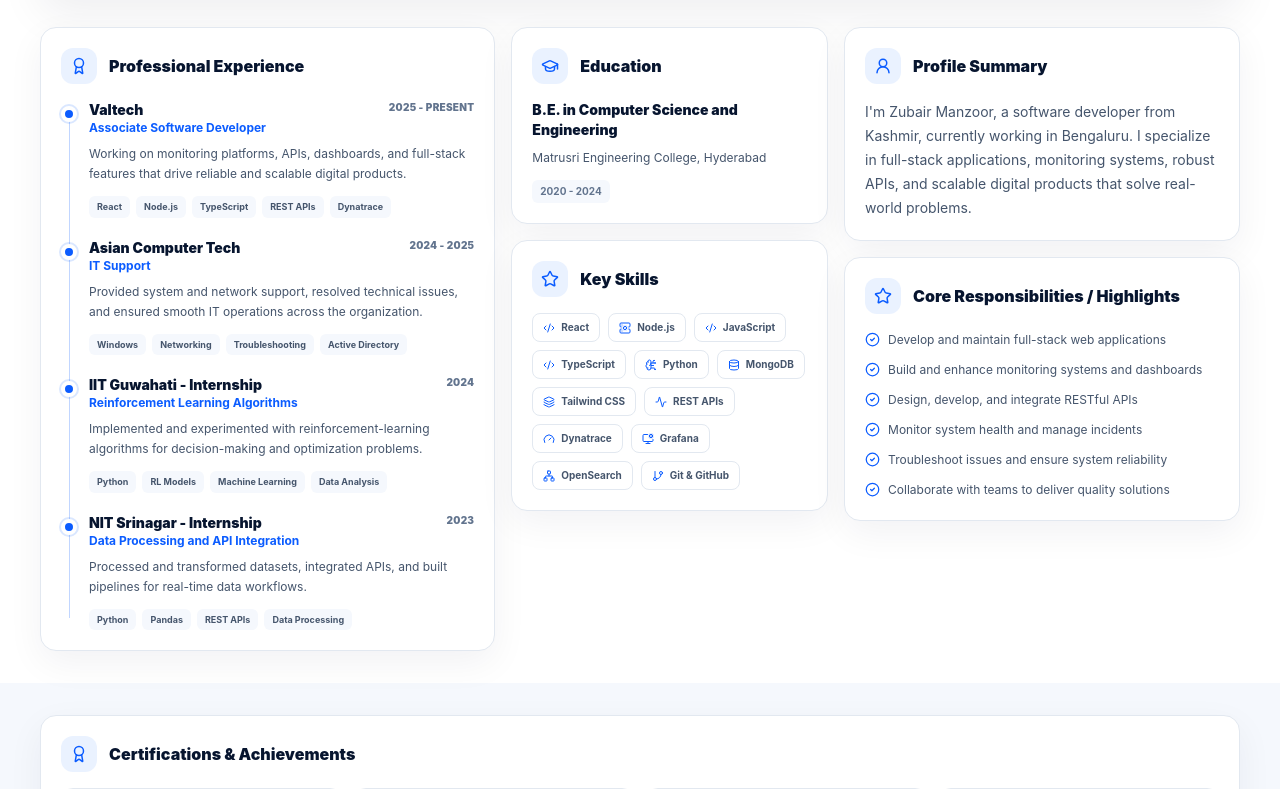
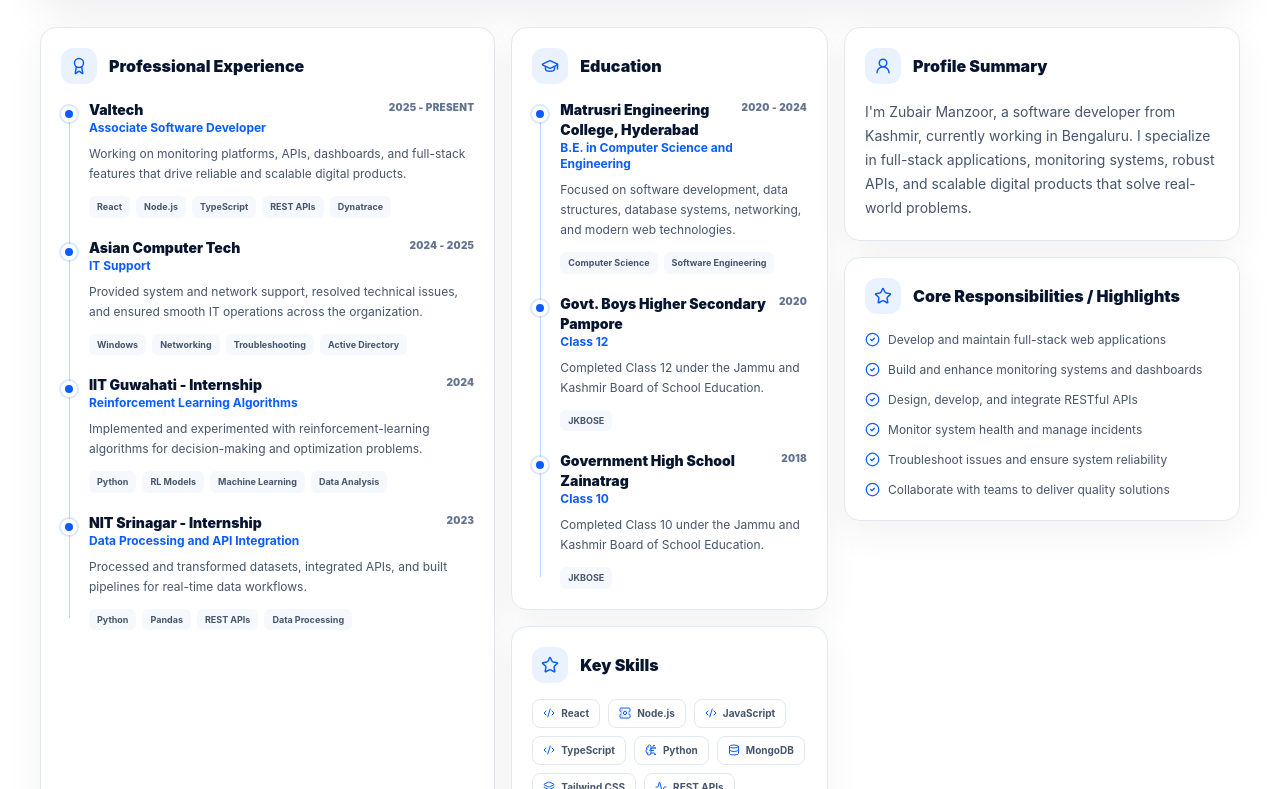
Before and after one commit to L-zubair/zubair-manzoor-portfolio, a React (Vite) app in the folder client/: page /resume in a window 1280 px wide. Shown: the part 578-1367 px from the top of the page. Built offline with nearby package versions, Linux system fonts and the light colour scheme.

Commit message:
Add school education details

```diff
--- a/client/src/data/portfolio.js
+++ b/client/src/data/portfolio.js
@@ -146,6 +146,20 @@ export const education = [
     description:
       "Focused on software development, data structures, database systems, networking, and modern web technologies.",
     highlights: ["Computer Science", "Software Engineering"]
+  },
+  {
+    period: "2020",
+    title: "Class 12",
+    company: "Govt. Boys Higher Secondary Pampore",
+    description: "Completed Class 12 under the Jammu and Kashmir Board of School Education.",
+    highlights: ["JKBOSE"]
+  },
+  {
+    period: "2018",
+    title: "Class 10",
+    company: "Government High School Zainatrag",
+    description: "Completed Class 10 under the Jammu and Kashmir Board of School Education.",
+    highlights: ["JKBOSE"]
   }
 ];
 
--- a/client/src/pages/Resume.jsx
+++ b/client/src/pages/Resume.jsx
@@ -42,11 +42,7 @@ export default function Resume() {
 
           <div className="space-y-4">
             <InfoCard title="Education" icon={GraduationCap}>
-              <h3 className="text-sm font-black text-ink">{education[0].title}</h3>
-              <p className="mt-2 text-xs leading-5 text-slate-600">{education[0].company}</p>
-              <span className="mt-3 inline-flex rounded-md bg-mist px-2 py-1 text-[10px] font-bold text-slate-500">
-                {education[0].period}
-              </span>
+              <Timeline items={education} compact />
             </InfoCard>
 
             <InfoCard title="Key Skills" icon={Star}>
```
